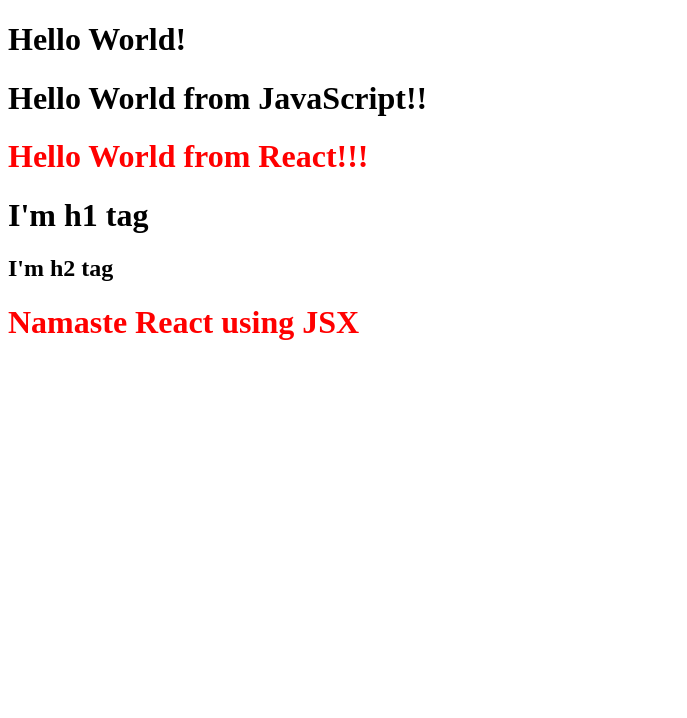
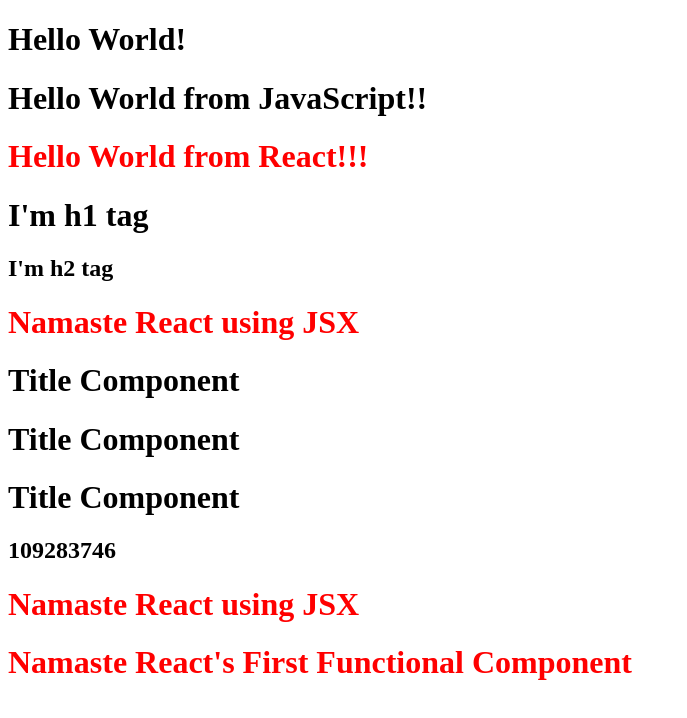
Before and after one commit to ppremraj697/Namaste-React, a React (Vite) app: page / in a window 1280 px wide. Shown: the top 718 px of the page, without its empty margins (0-687 px from the left). Built offline with nearby package versions, Linux system fonts and the light colour scheme.

Commit message:
React Functional Component and Fun with JSX

```diff
--- a/App.js
+++ b/App.js
@@ -1,7 +1,7 @@
 import React from "react"
 import ReactDOM from "react-dom/client"
 
-// React.createElement => gives us ReactElement(JS Object) => rendered as HTMLElement
+// React.createElement => gives us ReactElement(JS Object) => rendered as HTMLElement on DOM
 const heading1 = React.createElement("h1", { id: "heading", xyz: "abc" }, "Hello World from React!!!");//React element using core React
 
 const root1 = ReactDOM.createRoot(document.getElementById("root1"))
@@ -44,9 +44,9 @@
 //JSX is not a part of React && JSX is not pure JS
 // jsx is syntax and react element is object
 
-// JSX (it is transpiled before it reaches JS engine and is done by Parcel and Babel)
+// JSX (it is transpiled before it reaches JS engine and is done by Parcel with the help of Babel)
 
-//JSX => transpiled into React.createElement => gives us ReactElement(JS Object) => rendered as HTMLElement
+//JSX => transpiled into React.createElement => gives us ReactElement(JS Object) => rendered as HTMLElement on DOM
 const jsxHeading = (<h1 id="heading" className="jsxRoot">Namaste React using JSX</h1>);//React element using JSX
 console.log(jsxHeading)
 console.log("typeof JSX tag: ", typeof jsxHeading);
@@ -54,3 +54,34 @@
 const jsxRoot = ReactDOM.createRoot(document.getElementById("jsxRoot"))
 
 jsxRoot.render(jsxHeading)
+
+// ----------------------------------------------------------------------------------------------------------------------------------------------------------------
+// React Functional Component(NEW) is just a normal JS function that returns some piece of JSX or React Element
+
+// const HeadingComponent = () => {
+//     return <h1>Namaste React's First Functional Component</h1>;
+// }
+
+const Title = () => (
+    <h1>Title Component</h1>
+);
+
+const num = 109283746;
+
+const HeadingComponent = () => (
+    <div id="container">
+        <Title></Title>
+        <Title />{/* Rendering React Component inside React Component */}
+        {Title()}
+        {/* Execute any JS Expression/Code inside JSX */}
+        <h2>{num}</h2>
+        {jsxHeading/*Rendering React Element inside React Component */}
+        <h1 id="heading">Namaste React's First Functional Component</h1>
+    </div>
+);
+
+const componentRoot = ReactDOM.createRoot(document.getElementById("functionalComponentRoot"))
+componentRoot.render(<HeadingComponent />)
+
+//Component Composition == Nesting of Component
+//JSX takes care of Injection Attacks - Prevents cross site scripting
--- a/index.html
+++ b/index.html
@@ -31,6 +31,11 @@
         <h1>Not Rendered</h1>
     </div>
 
+    <!-- root for fxnalComp -->
+    <div id="functionalComponentRoot">
+        <h1>Not Rendered</h1>
+    </div>
+
     <script>
         const heading = document.createElement("h1");//Parameter is HTML tag
         heading.innerHTML = "Hello World from JavaScript!!";
```
